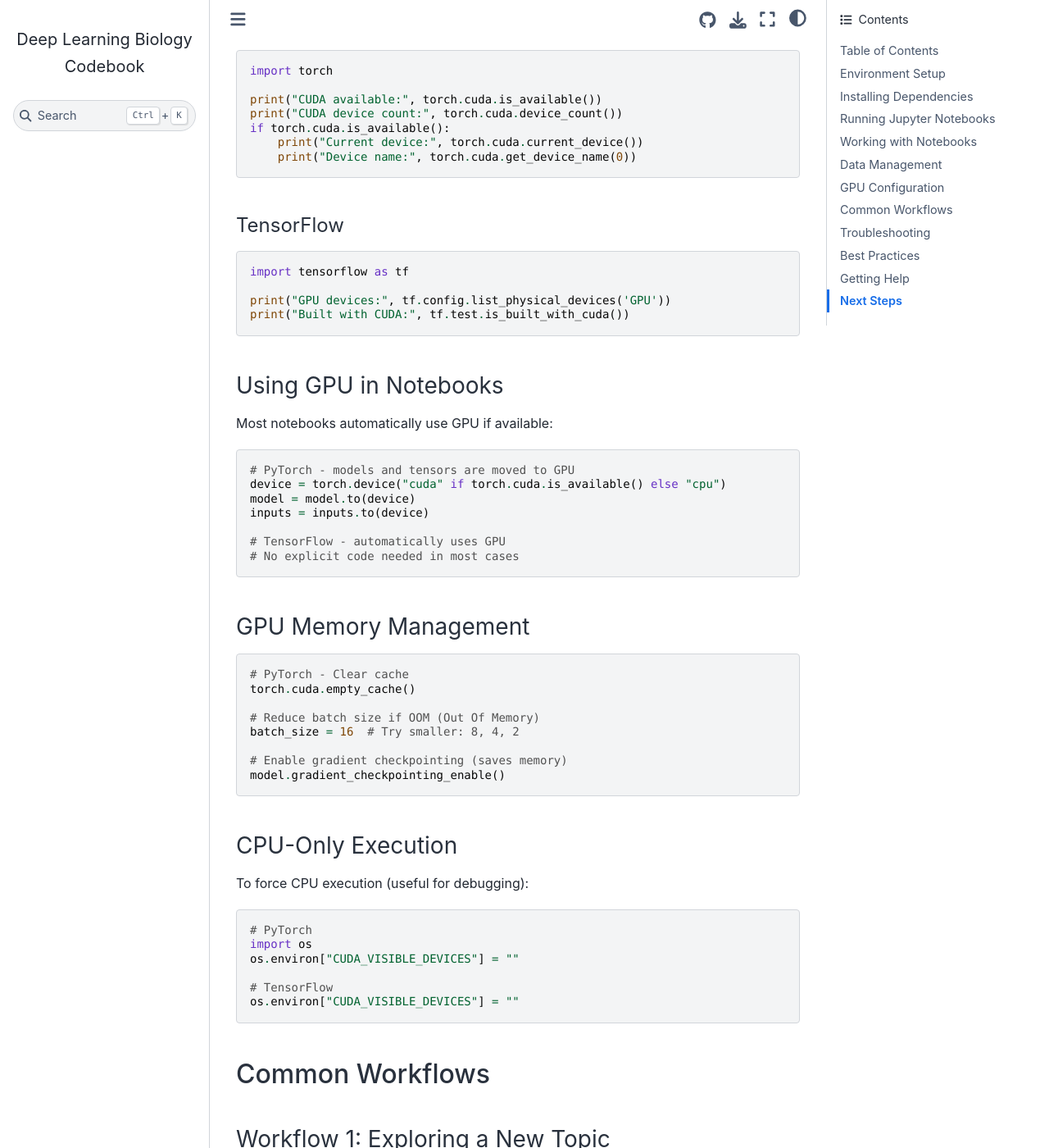
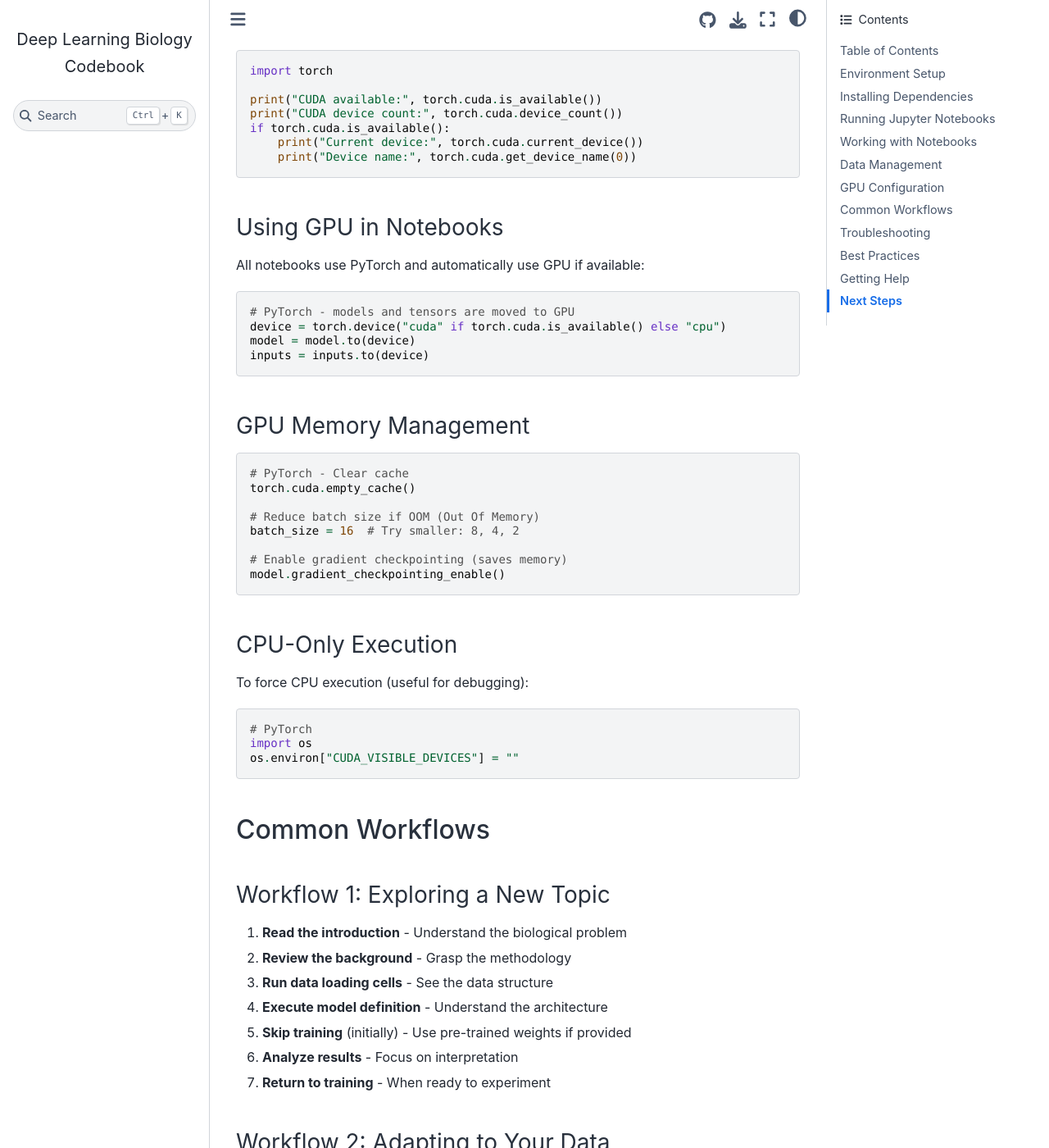
Before and after one commit to tonyliang19/deep-learning-biology-codebook, a Jupyter Book: the page built from docs/USAGE.md, in a window 1280 px wide and 1400 px high, scrolled down 9185 px. Shown: the whole window at 82% size. Built offline with Jupyter Book 1.0.4 settings and Sphinx 7.4.7 and the Sphinx Book theme 1.1.4, drawn with Linux system fonts in a browser that asks for light colours; pages that are not in the unit, such as notebooks, are missing from menus; some of the changed text lies outside the part shown.

Commit message:
Update documentation to reflect PyTorch-only tech stack
Co-authored-by: tonyliang19 <83138402+tonyliang19@users.noreply.github.com>

````diff
--- a/docs/USAGE.md
+++ b/docs/USAGE.md
@@ -120,8 +120,8 @@ The main packages you'll be using include:
 
 **Deep Learning Frameworks:**
 - `torch` (PyTorch) - Primary DL framework
-- `tensorflow` (optional) - Alternative framework
-- `keras` (optional) - High-level API
+- `torchvision` - Computer vision utilities
+- `torchaudio` - Audio processing utilities
 
 **Biology & Bioinformatics:**
 - `biopython` - Sequence analysis
@@ -371,27 +371,15 @@ if torch.cuda.is_available():
     print("Device name:", torch.cuda.get_device_name(0))
 ```
 
-#### TensorFlow
-
-```python
-import tensorflow as tf
-
-print("GPU devices:", tf.config.list_physical_devices('GPU'))
-print("Built with CUDA:", tf.test.is_built_with_cuda())
-```
-
 ### Using GPU in Notebooks
 
-Most notebooks automatically use GPU if available:
+All notebooks use PyTorch and automatically use GPU if available:
 
 ```python
 # PyTorch - models and tensors are moved to GPU
 device = torch.device("cuda" if torch.cuda.is_available() else "cpu")
 model = model.to(device)
 inputs = inputs.to(device)
-
-# TensorFlow - automatically uses GPU
-# No explicit code needed in most cases
 ```
 
 ### GPU Memory Management
@@ -414,9 +402,6 @@ To force CPU execution (useful for debugging):
 ```python
 # PyTorch
 import os
-os.environ["CUDA_VISIBLE_DEVICES"] = ""
-
-# TensorFlow
 os.environ["CUDA_VISIBLE_DEVICES"] = ""
 ```
 
````
Also changed, not shown: docs/BUILD_BOOK.md (+2 -2 lines), docs/QUICKSTART.md (+5 -6 lines), docs/RESOURCES.md (+2 -0 lines), docs/SUMMARY.md (+3 -4 lines).
